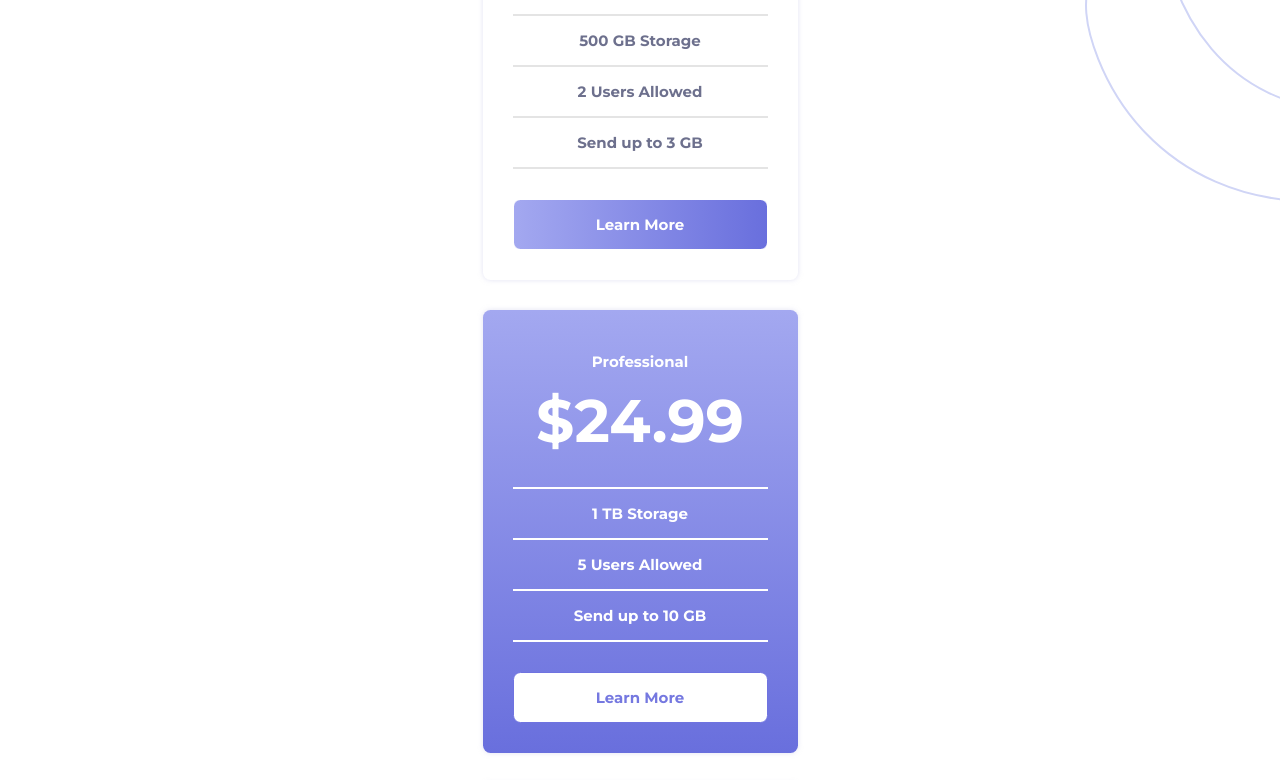
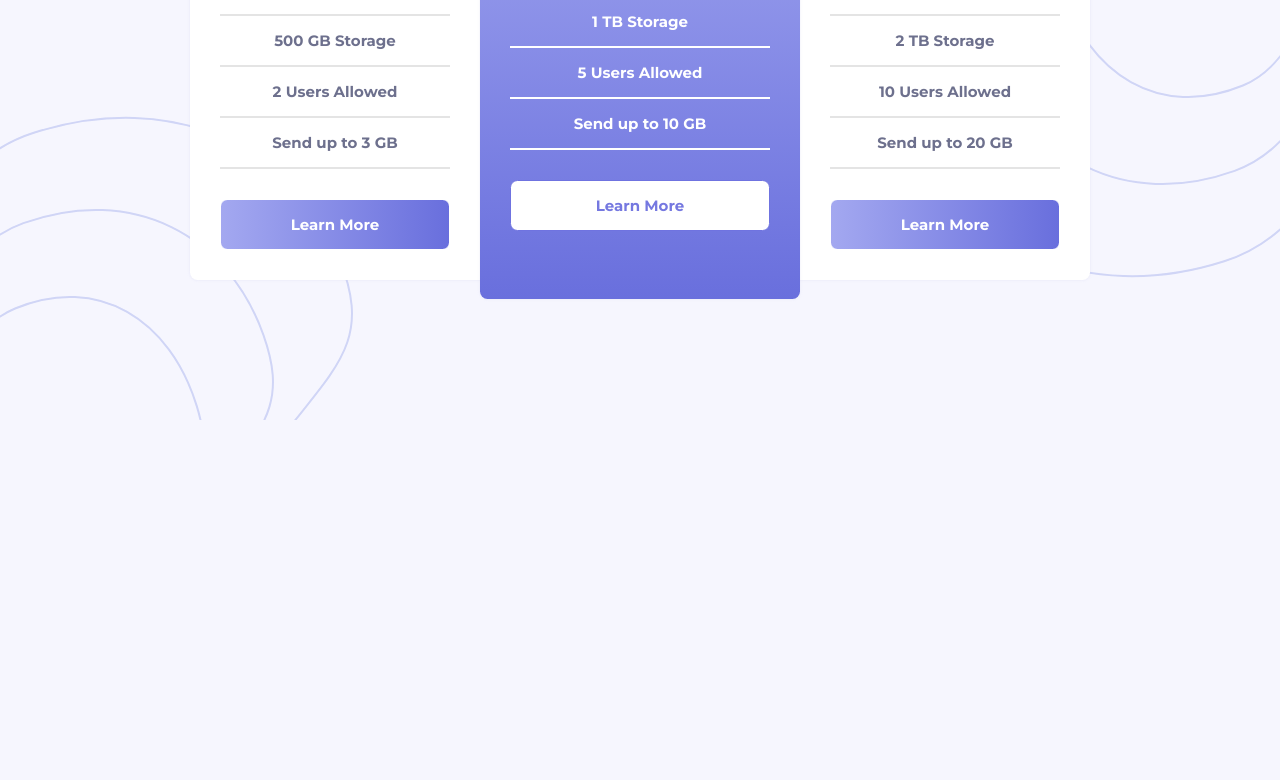
Before and after one commit to solvedbiscuit71/pricing-component-with-toggle, a plain HTML site: page index.html in a window 1280 px wide. Shown: the part 380-1160 px from the top of the page. After the commit the page ends 800 px from the top, so only its background shows below. Drawn offline with Linux system fonts and the light colour scheme.

Commit message:
Completed the desktop design

```diff
--- a/src/sass/main.scss
+++ b/src/sass/main.scss
@@ -15,14 +15,14 @@ $dark: hsl(232, 13%, 33%);
 
 :root {
   font-size: 15px;
+  background-color: $very-light;
+  background-image: url('../../images/bg-top.svg'), url('../../images/bg-bottom.svg');
+  background-position: top -5em right -12em, bottom left -5em;
+  background-repeat: no-repeat, no-repeat;
 }
 
 body {
   margin: 0;
-
-  background-image: url('../../images/bg-top.svg'), url('../../images/bg-bottom.svg');
-  background-position: top -5em right -12em, bottom left -5em;
-  background-repeat: no-repeat, no-repeat;
 }
 
 header {
@@ -46,7 +46,7 @@ header {
     }
 
     &__btn {
-      width: 4em;
+      width: 3.5em;
       height: 2em;
 
       background: $linear-gradient;
@@ -96,7 +96,7 @@ main {
 
     padding: 2em;
     background-color: white;
-    box-shadow: 0px 0px 5px 0px rgba(197,197,232,.5);
+    box-shadow: 0px 0px 3px 0px rgba(197,197,232,.3);
     border-radius: .5em;
 
     &__title {
@@ -183,3 +183,42 @@ main {
     }
   }
 }
+
+/***** media query ******/
+
+@media only screen and (min-width: 1200px) {
+  :root {
+    background-position: top right, bottom left;
+    height: 100vh;
+  }
+
+  main {
+    .card {
+      position: relative;
+      z-index: 3;
+
+      &-container {
+        grid-template-columns: repeat(3,320px);
+        gap: 0;
+
+        align-items: center;
+      }
+    }
+
+    .card:nth-child(1) {
+      padding-right: 4em;
+      left: 2em;
+    }
+
+    .card:nth-child(2) {
+      z-index: 5;
+
+      height: 95%;
+    }
+
+    .card:nth-child(3) {
+      padding-left: 4em;
+      right: 2em;
+    }
+  }
+}
```
Also changed, not shown: public/css/main.css, 1 other file.
